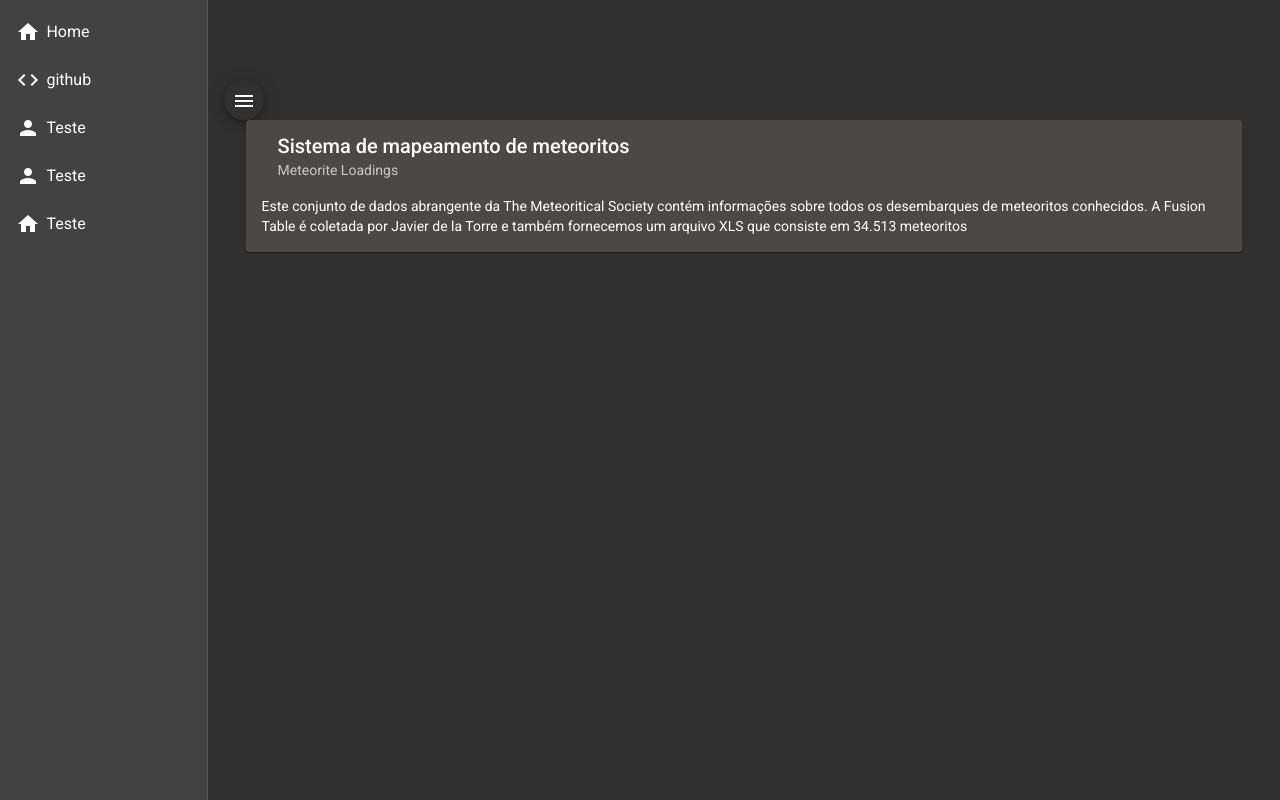
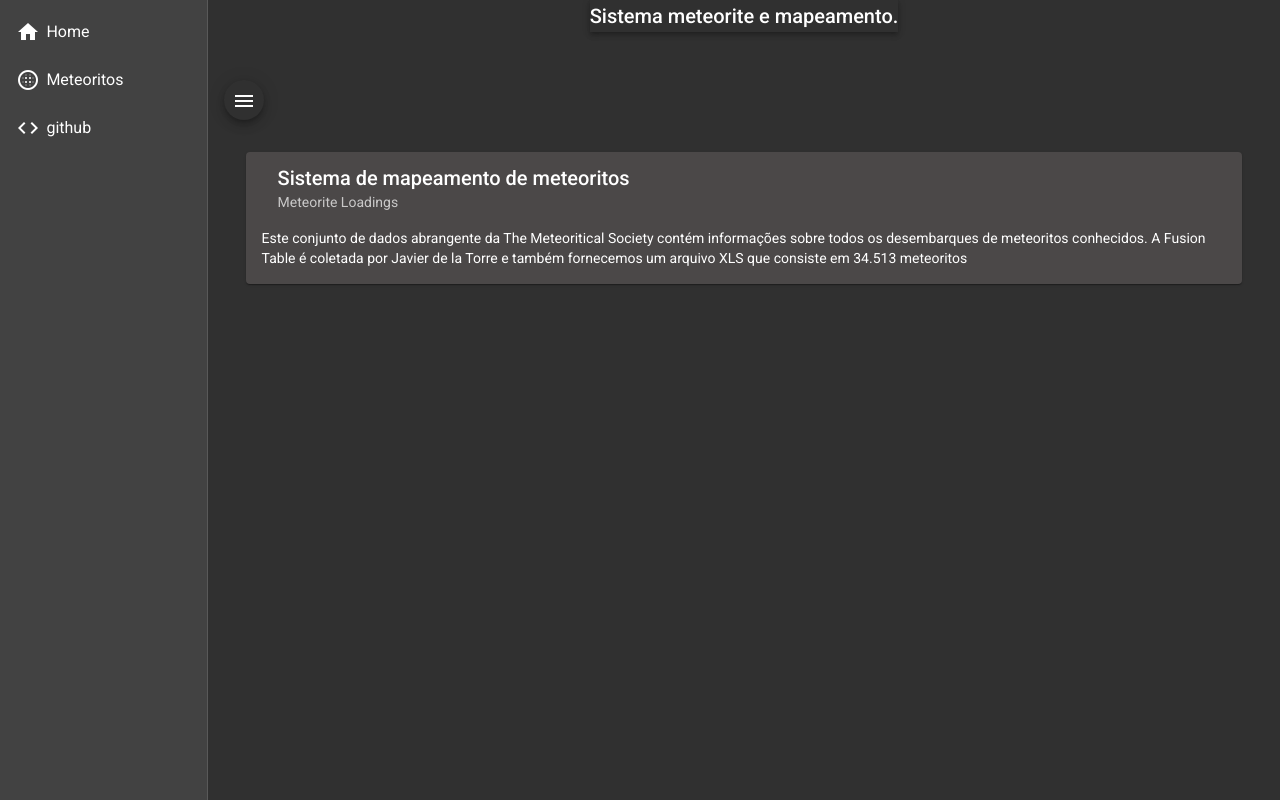
Before and after one commit to Mario23junior/Project-meteorite-landing, an Angular app: page /home in a window 1280 px wide. Both pictures are taken after a click on the button "menu". Built offline with nearby package versions, Linux system fonts and the light colour scheme.

Commit message:
Definindo icons do side-nav

```diff
--- a/src/app/components/header/header.component.css
+++ b/src/app/components/header/header.component.css
@@ -0,0 +1,12 @@
+.container {
+    display: flex;
+    align-items: center;
+    justify-content: center;
+}
+
+h1{
+    margin-top: 1rem;
+    border:  1px solid;
+    padding: 1rem 10%;
+
+}
--- a/src/app/components/header/header.component.html
+++ b/src/app/components/header/header.component.html
@@ -1 +1,3 @@
-<p>header works!</p>
+<div class="container">
+    <h2 class="mat-elevation-z4">Sistema meteorite e mapeamento.</h2>
+</div>
--- a/src/app/components/home/home.component.css
+++ b/src/app/components/home/home.component.css
@@ -1,5 +1,5 @@
 .card {
     width: 90%;
-    margin:  auto;
+    margin: 2rem auto;
     background-color: rgb(75, 72, 72);
 }
--- a/src/app/components/nav/nav.component.css
+++ b/src/app/components/nav/nav.component.css
@@ -16,6 +16,6 @@
 }
 
 .menu {
-    margin: 5rem 0 0 1rem;
+    margin: 2rem 0 0 1rem;
     color: white;
  }
--- a/src/app/components/nav/nav.component.html
+++ b/src/app/components/nav/nav.component.html
@@ -6,28 +6,24 @@
                 <i class="material-icons">home</i>
                 Home
             </a>
+
+
             <a mat-list-item routerLink="/">
+                <i class="material-icons">blur_circular</i>
+                Meteoritos
+            </a>
+
+            <a mat-list-item target="_blank" href="https://github.com/Mario23junior/Project-meteorite-landing/tree/dev">
                 <i class="material-icons">code</i>
                 github
             </a>
-        <a mat-list-item routerLink="/">
-            <i class="material-icons">person</i>
-            Teste
-        </a>
 
-        <a mat-list-item routerLink="/">
-            <i class="material-icons">person</i>
-            Teste
-        </a>
-        <a mat-list-item routerLink="/">
-            <i class="material-icons">home</i>
-            Teste
-        </a>
         </mat-nav-list>
 
     </mat-drawer>
 
     <div class="sidenav-content">
+        <app-header></app-header>
         <button type="button" class="menu mat-elevation-z6" mat-icon-button (click)="drawer.toggle()">
             <mat-icon>menu</mat-icon>
         </button>
```
Also changed, not shown: 1 other file (tests, documents, lock files or other folders). Lines whose indentation alone changed are shown as unchanged.
